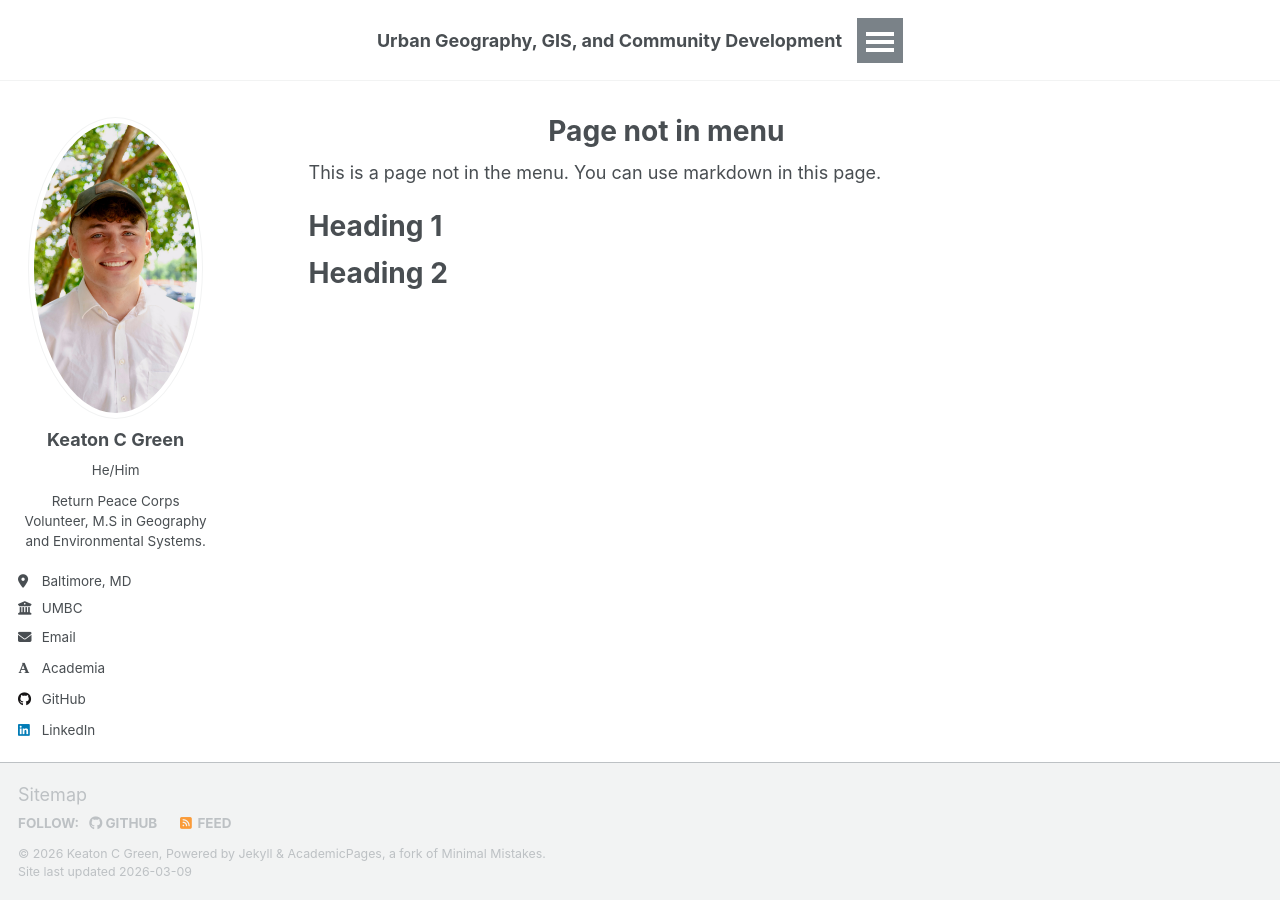
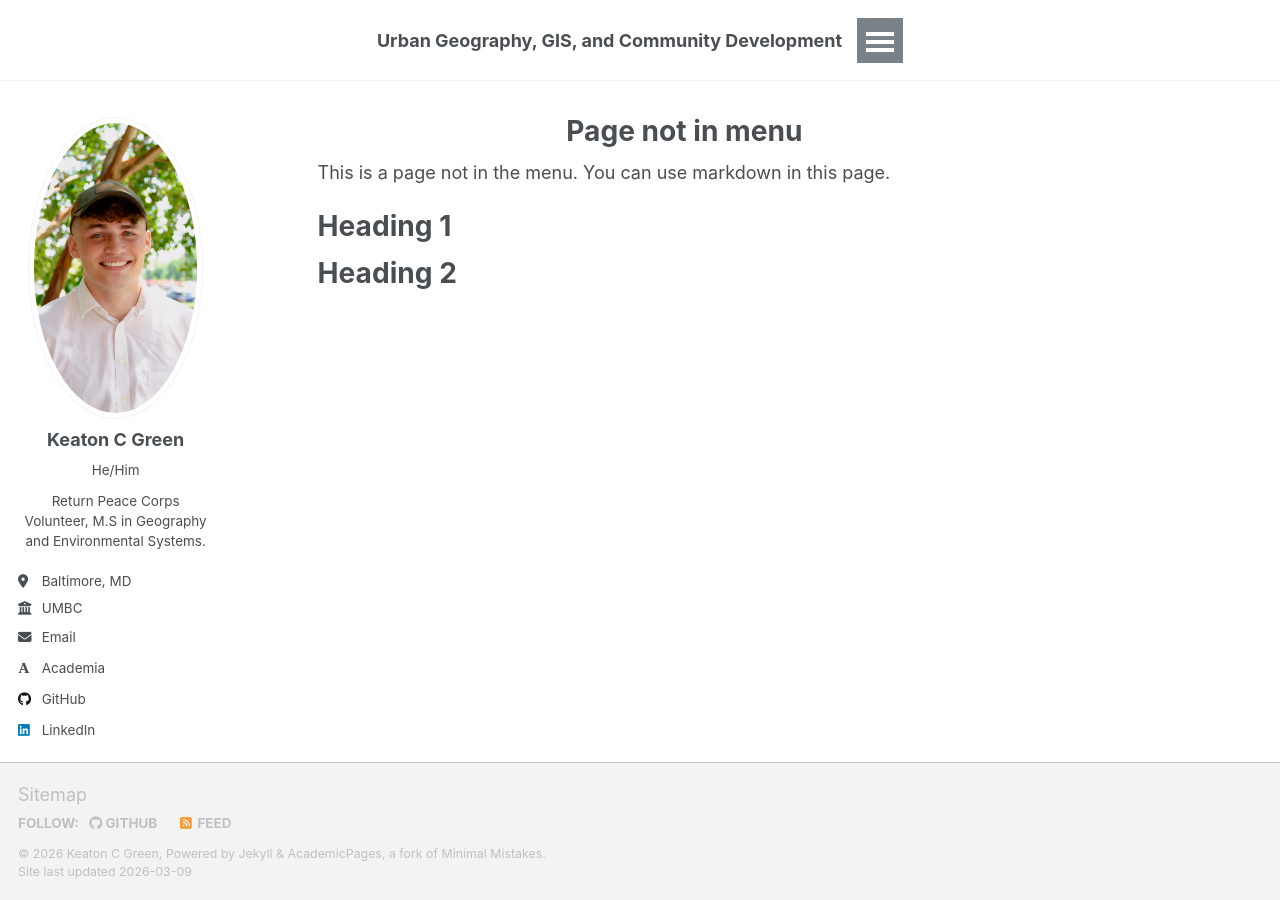
Before and after one commit to K3ATON-G1/K3ATON-G1.github.io, a Jekyll site: the page built from _pages/non-menu-page.md, in a window 1280 px wide. Built offline with Jekyll 4.4.1, drawn with Linux system fonts in a browser that asks for light colours; some web fonts are replaced; a script that is not in the unit is left out.

Commit message:
Add responsive padding to page inner wrap

```diff
--- a/assets/css/main.scss
+++ b/assets/css/main.scss
@@ -95,6 +95,13 @@
   margin-left: auto !important;
   margin-right: auto !important;
 }
-.page__content {
-  padding-left: 1.5rem;
+
+.page__inner-wrap {
+  padding-left: 2rem;
 }
+
+@media (max-width: 1024px) {
+  .page__inner-wrap {
+    padding-left: 1rem;
+  }
+}
```
